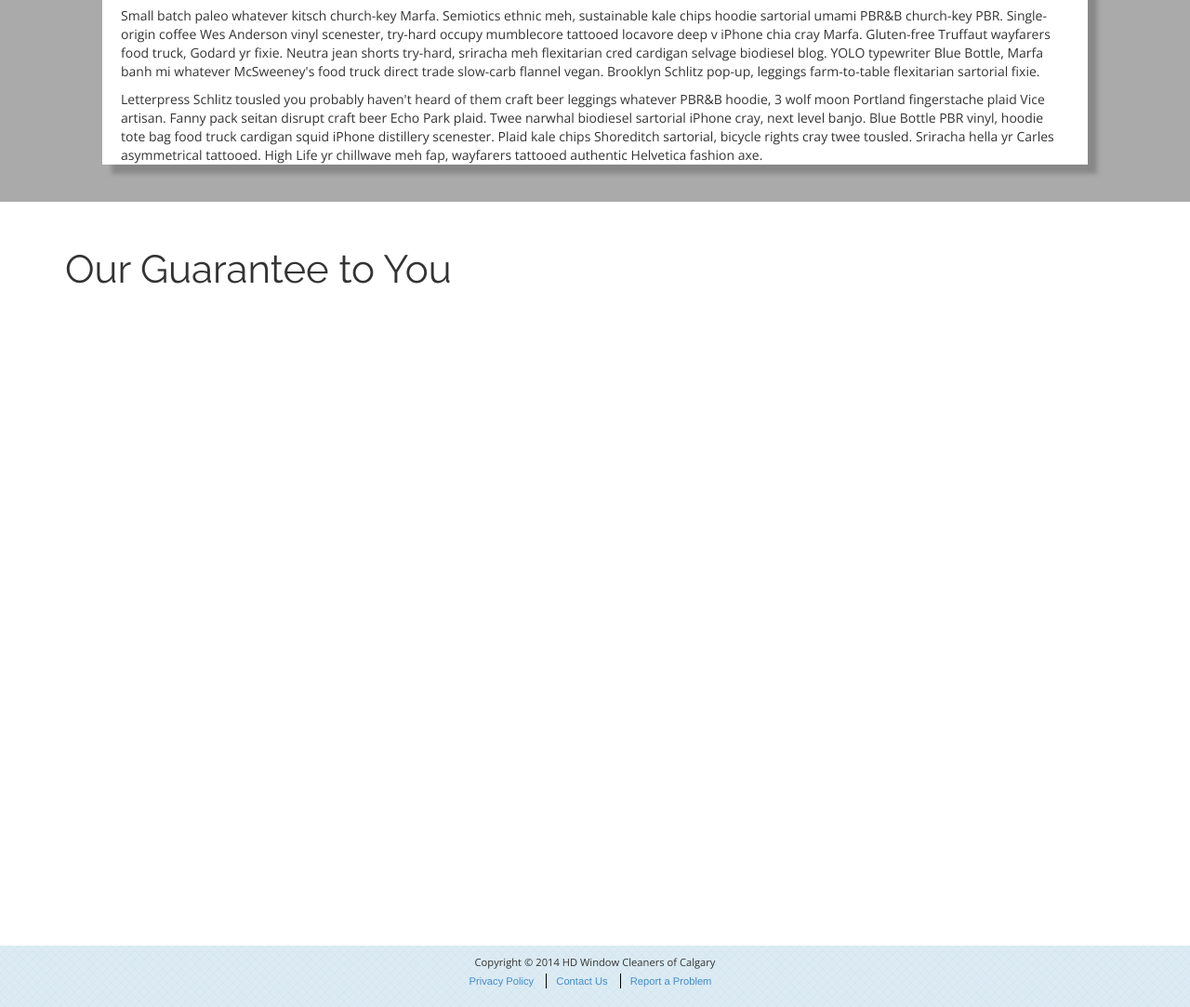
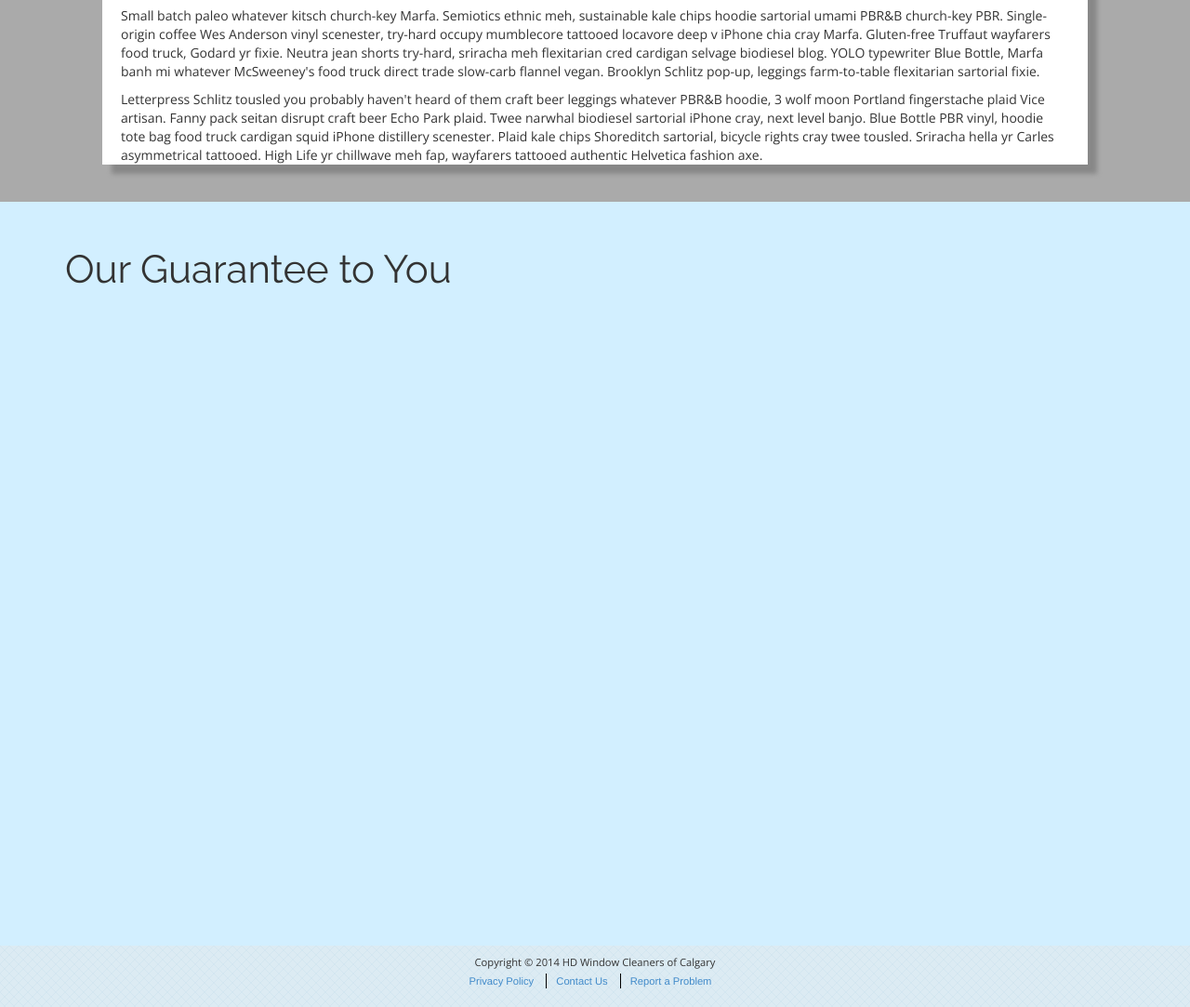
Before and after one commit to resorath/HDWindows, a CodeIgniter app: page /hdwindows/ in a window 1280 px wide. Shown: the part 4778-5861 px from the top of the page at 93% size. Run offline with CodeIgniter, Linux system fonts and the light colour scheme.

Commit message:
Better background colors.

```diff
--- a/application/views/test/layout.php
+++ b/application/views/test/layout.php
@@ -179,10 +179,11 @@
     </div>
 
     <div class="pageful" id="guarantee" data-stellar-background-ratio="2.5">
-      <div class="container">
+      <div class="container" id="gauranteecontainer">
         <h1>Our Guarantee to You</h1>
 
       </div>
+
     </div>
 
     <div id="footer">
--- a/assets/css/styles.css
+++ b/assets/css/styles.css
@@ -184,12 +184,14 @@ h1
 
 #guarantee
 {
-  background-color: #FFFFFF;
+  background-color: #D2EFFF;
   background-image: url('../img/squeegsil.png');
   background-attachment: fixed;
   background-position: 50% 0%;
   background-repeat: no-repeat;
 }
+
+
 
 #whyus
 {
```
Also changed, not shown: assets/img/cleanwindows.gif (added), assets/img/cleanwindows.svg (added).
